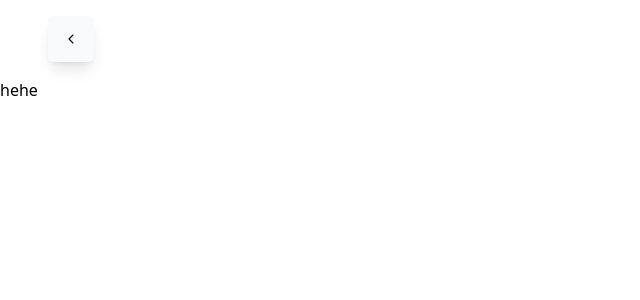
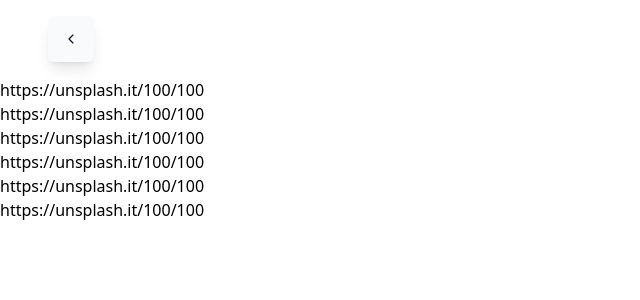
Before and after one commit to nagarajpandith/le-waks-menu, a Next.js app: page /dish/1 in a window 1280 px wide. Shown: the top 300 px of the page, without its empty margins (0-640 px from the left). Built offline with nearby package versions, Linux system fonts and the light colour scheme.

Commit message:
vercel errors fixed

```diff
--- a/components/accordion/ui.js
+++ b/components/accordion/ui.js
@@ -29,7 +29,7 @@ const AccordionUI = ({ title, dishes, Id, Index, setIndex }) => {
       {Index === Id && (
         dishes.map((dish) => {
         return (
-        <motion.div className="flex flex-row justify-between bg-white shadow-md pl-10  font-semibold text-black w-3/4 h-auto  rounded-md p-4 border-l-2 mb-2 "
+        <motion.div key={dish.dishId} className="flex flex-row justify-between bg-white shadow-md pl-10  font-semibold text-black w-3/4 h-auto  rounded-md p-4 border-l-2 mb-2 "
         whileHover={{
           position: 'relative',
           zIndex: 1,
@@ -40,18 +40,18 @@ const AccordionUI = ({ title, dishes, Id, Index, setIndex }) => {
           }
         }}>
         <div className='inline-flex flex-col gap-y-3'>
-          <Link href={'/dish/' + dish.dishId} >
+          <Link href={`/dish/` + dish.dishId} >
           <a className='text-gray-700'>{dish.dish}</a>
           </Link>
           <a className='text-gray-500 font-light'>{dish.desc}</a>
           <a className='text-yellow-400'>₹{dish.price}</a>
           <div className='inline-flex flex-row'>
-          {dish.new? <div className='mr-2'><Image src="/new-badge.png" width={25} height={25} /></div> : null}
-          {dish.spcl? <div><Image src="/star-badge.png" width={25} height={25} /></div> : null}
+          {dish.new? <div className='mr-2'><Image src="/new-badge.png" width={25} height={25} alt="new" /></div> : null}
+          {dish.spcl? <div><Image src="/star-badge.png" width={25} height={25} alt="star" /></div> : null}
           </div>
         </div>
         <Link href={'/dish/' + dish.dishId} >
-          <Image className="rounded-lg" src={dish.image} width={150} height={150} />
+          <Image className="rounded-lg" src={dish.image} width={150} height={150} alt="dish-image" />
         </Link>
         </motion.div>
         );
--- a/components/navbar/index.js
+++ b/components/navbar/index.js
@@ -1,5 +1,5 @@
 import { IoIosArrowBack } from "react-icons/io";
-import { GiHamburgerMenu } from "react-icons/gi";
+{/*import { GiHamburgerMenu } from "react-icons/gi";*/}
 import Link from 'next/link'
 
 export default function Navbar() {
@@ -7,11 +7,11 @@ return (
     <div>
     <div className="flex justify-between px-12 py-4">
     <Link href="/">
-    <button class="inline-flex items-center px-4 py-4 bg-gray-50 hover:bg-gray-100 text-white text-sm font-medium rounded-md shadow-lg">
+    <button className="inline-flex items-center px-4 py-4 bg-gray-50 hover:bg-gray-100 text-white text-sm font-medium rounded-md shadow-lg">
     <IoIosArrowBack className="text-gray-900" />
     </button></Link>
     {/*
-    <button class="inline-flex items-center px-4 py-4 bg-gray-50 hover:bg-gray-100 text-white text-sm font-medium rounded-md shadow-lg">
+    <button className="inline-flex items-center px-4 py-4 bg-gray-50 hover:bg-gray-100 text-white text-sm font-medium rounded-md shadow-lg">
     <GiHamburgerMenu className="text-gray-900" />
     </button>*/}
     </div>
--- /dev/null
+++ b/data/dishes.js
@@ -0,0 +1,146 @@
+export const dishes = [
+    {
+      id: 1,
+      category: "Appetizers",
+      dishes: [
+        {
+          dishId: "app01",
+          dish: "Caesar Salad",
+          image: "https://unsplash.it/100/100",
+          price: "36.00",
+          desc: "Caesar Salad Served with Chicken Shawarma",
+          new: 1,
+          spcl: 1
+        },
+        {
+          dishId: "app02",
+          dish: "Caesar Salad",
+          image: "https://unsplash.it/100/100",
+          price: "45.00",
+          desc: "Caesar Salad Served with Chicken Shawarma",
+          new: 1,
+          spcl: 0
+        },
+        {
+          dishId: "app03",
+          dish: "Caesar Salad",
+          image: "https://unsplash.it/100/100",
+          price: "45.00",
+          desc: "Caesar Salad Served with Chicken Shawarma",
+          new: 0,
+          spcl: 1
+        }
+      ]
+    },
+    {
+      id: 2,
+      category: "Sandwiches",
+      dishes: [
+        {
+          dishId: "sand01",
+          dish: "Caesar Salad",
+          image: "https://unsplash.it/100/100",
+          price: "36.00",
+          desc: "Caesar Salad Served with Chicken Shawarma",
+          new: 0,
+          spcl: 1
+        },
+      ]
+    },
+    {
+      id: 3,
+      category: "Sauces",
+      dishes: [
+        {
+          dishId: "sauce01",
+          dish: "Caesar Salad",
+          image: "https://unsplash.it/100/100",
+          price: "36.00",
+          desc: "Caesar Salad Served with Chicken Shawarma",
+          new: 0,
+          spcl: 0
+        },
+        {
+          dishId: "sauce02",
+          dish: "Caesar Salad",
+          image: "https://unsplash.it/100/100",
+          price: "45.00",
+          desc: "Caesar Salad Served with Chicken Shawarma",
+          new: 1,
+          spcl: 0
+        },
+      ]
+    },
+    {
+      id: 4,
+      category: "Ramadan Items",
+      dishes: [
+        {
+          dishId: "ram01",
+          dish: "Caesar Salad",
+          image: "https://unsplash.it/100/100",
+          price: "36.00",
+          desc: "Caesar Salad Served with Chicken Shawarma",
+          new: 0,
+          spcl: 0
+        },
+        {
+          dishId: "ram02",
+          dish: "Caesar Salad",
+          image: "https://unsplash.it/100/100",
+          price: "45.00",
+          desc: "Caesar Salad Served with Chicken Shawarma",
+          new: 1,
+          spcl: 0
+        },
+      ]
+    },
+    {
+      id: 5,
+      category: "Drinks",
+      dishes: [
+        {
+          dishId: "drink01",
+          dish: "Caesar Salad",
+          image: "https://unsplash.it/100/100",
+          price: "36.00",
+          desc: "Caesar Salad Served with Chicken Shawarma",
+          new: 0,
+          spcl: 0
+        },
+        {
+          dishId: "drink02",
+          dish: "Caesar Salad",
+          image: "https://unsplash.it/100/100",
+          price: "45.00",
+          desc: "Caesar Salad Served with Chicken Shawarma",
+          new: 1,
+          spcl: 0
+        },
+      ]
+    },
+    {
+      id: 6,
+      category: "Boxes",
+      dishes: [
+        {
+          dishId: "box01",
+          dish: "Caesar Salad",
+          image: "https://unsplash.it/100/100",
+          price: "36.00",
+          desc: "Caesar Salad Served with Chicken Shawarma",
+          new: 0,
+          spcl: 0
+        },
+        {
+          dishId: "box02",
+          dish: "Caesar Salad",
+          image: "https://unsplash.it/100/100",
+          price: "45.00",
+          desc: "Caesar Salad Served with Chicken Shawarma",
+          new: 1,
+          spcl: 0
+        },
+      ]
+    },
+  ];
--- /dev/null
+++ b/pages/api/dishes/index.js
@@ -0,0 +1,5 @@
+import {dishes} from '../../../data/dishes'
+
+export default function handler(req, res){
+res.status(200).json(dishes)
+}
--- a/pages/dish/[id].js
+++ b/pages/dish/[id].js
@@ -1,9 +1,32 @@
-function Details() {
+import { useState, useEffect } from "react"
+import { useRouter } from 'next/router'
+
+export default function Details() {
+  const router = useRouter()
+  const query = router.query.id
+  const [details, setDetails] = useState([])
+  const fetchDetails = async() => {
+    const res = await fetch('/api/dishes')
+    const data = await res.json()
+    console.log(data)
+    setDetails(data)
+  }
+
+  useEffect(()=> {
+      fetchDetails()
+  }, [])
+
   return (
   <>
-    hehe
+  {
+    details.map(detail=>{
+      return<>
+        <div key={detail.id}>
+          {detail.dishes[0].image}
+        </div>
+      </>
+    })
+  }
   </>
   )
 }
-
-export default Details
--- a/pages/index.js
+++ b/pages/index.js
@@ -2,7 +2,7 @@ import Head from 'next/head'
 import { Fragment, useState } from 'react'
 import { Listbox, Transition } from '@headlessui/react'
 import { HiOutlineSelector } from 'react-icons/hi'
-import { AiOutlineMessage } from 'react-icons/ai'
+// import { AiOutlineMessage } from 'react-icons/ai'
 import Link from 'next/link'
 import Image from 'next/image'
 
@@ -17,16 +17,16 @@ export default function Home() {
   return (
     <div>
       <Head>
-        <title>Le Walk's</title>
+        <title>Le Walk&apos;s | Burgers and More</title>
         <meta name="description" content="Le Walks Menu | Burgers and More" />
         <link rel="icon" href="/le-walks-logo.png" />
       </Head>
 
       <div className="w-72 mx-auto my-[10%]">
       <div className="mx-auto flex flex-col items-center justify-center w-36">
-          <Image src="/le-walks-logo.png" height={400} width={400} />
+          <Image src="/le-walks-logo.png" height={1000} width={1000} alt="logo" />
       </div>
-      <div className='my-5 text-center text-gray-500'>Welcome to Le Walk's</div>
+      <div className='my-5 text-center text-gray-500'>Welcome to Le Walk&apos;s</div>
       <Listbox value={selectedLang} onChange={setSelectedLang}>
         <div className="my-6 relative">
           <Listbox.Button className="relative w-full cursor-default rounded-3xl bg-white py-3 pl-8 pr-10 text-left shadow-lg focus:outline-none focus-visible:border-indigo-500 focus-visible:ring-2 focus-visible:ring-white focus-visible:ring-opacity-75 focus-visible:ring-offset-2 focus-visible:ring-offset-orange-300 sm:text-sm">
@@ -74,7 +74,7 @@ export default function Home() {
       </Listbox>
       <div className='flex justify-center mb-10'>
       <Link href="/menu">
-      <button class="bg-yellow-400 hover:bg-yellow-500 text-white font-light py-3 px-14 rounded-full">
+      <button className="bg-yellow-400 hover:bg-yellow-500 text-white font-light py-3 px-14 rounded-full">
       Tap to start
       </button>
       </Link>
--- a/pages/menu.js
+++ b/pages/menu.js
@@ -6,19 +6,19 @@ export default function Menu() {
   return (
     <div>
       <Head>
-        <title>Le Walk's Menu</title>
+        <title>Le Walk&apos;s Menu</title>
         <meta name="description" content="Le Walks Menu | Burgers and More" />
         <link rel="icon" href="/le-walks-logo.png" />
       </Head>
 
       <div className="inline-flex flex-col justify-center items-center mx-[50%]">
-          <a className="text-yellow-400 text-2xl mb-2 truncate">Le Walk's</a>
+          <a className="text-yellow-400 text-2xl mb-2 truncate">Le Walk&apos;s</a>
           <a className="text-md text-gray-500">Menu</a>
       </div>
 
       <div className="mx-12 flex flex-col items-center justify-center border-b-2 w-36 border-yellow-400">
-          <Image src="/le-walks-logo.png" height={400} width={400} />
-          <a className="text-yellow-400 text-xl mb-5 mt-5">Le Walk's</a>
+          <Image src="/le-walks-logo.png" height={400} width={400} alt="logo" />
+          <a className="text-yellow-400 text-xl mb-5 mt-5">Le Walk&apos;s</a>
       </div>
 
       {/* <div className="inline-flex flex-col justify-center items-center mx-[50%]">
```
